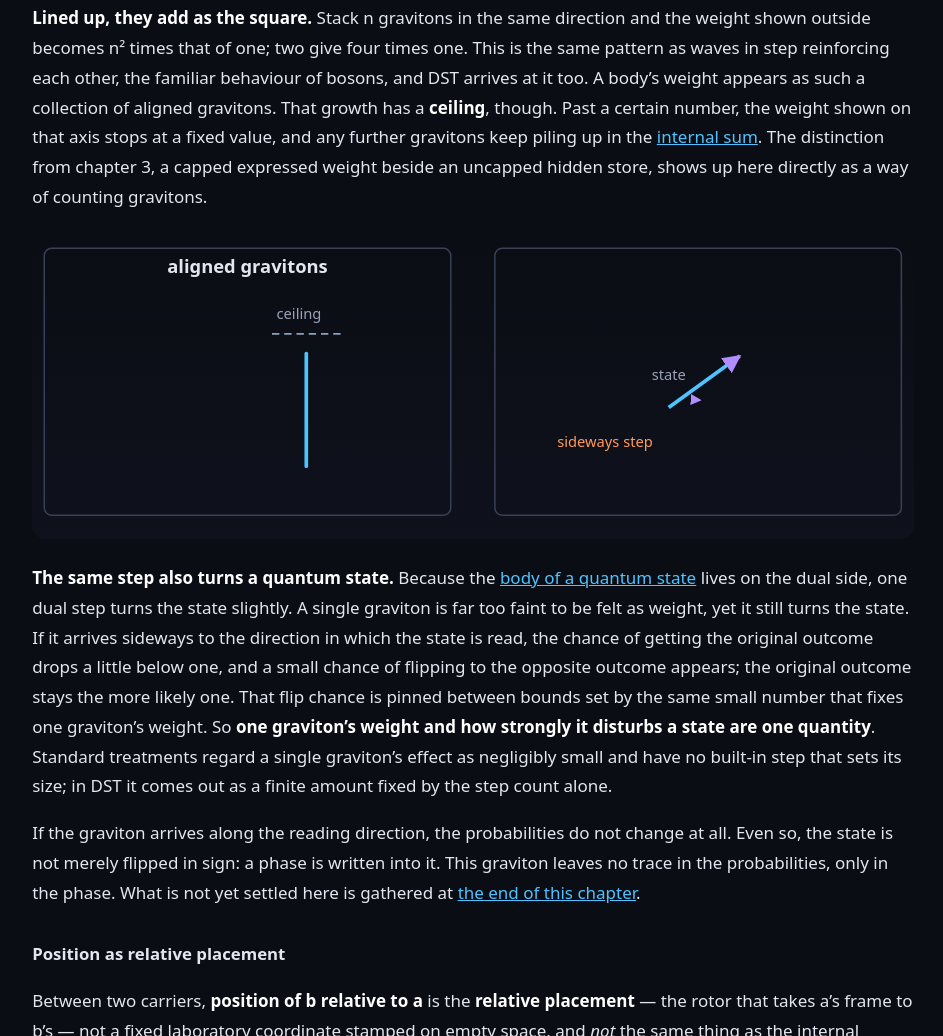
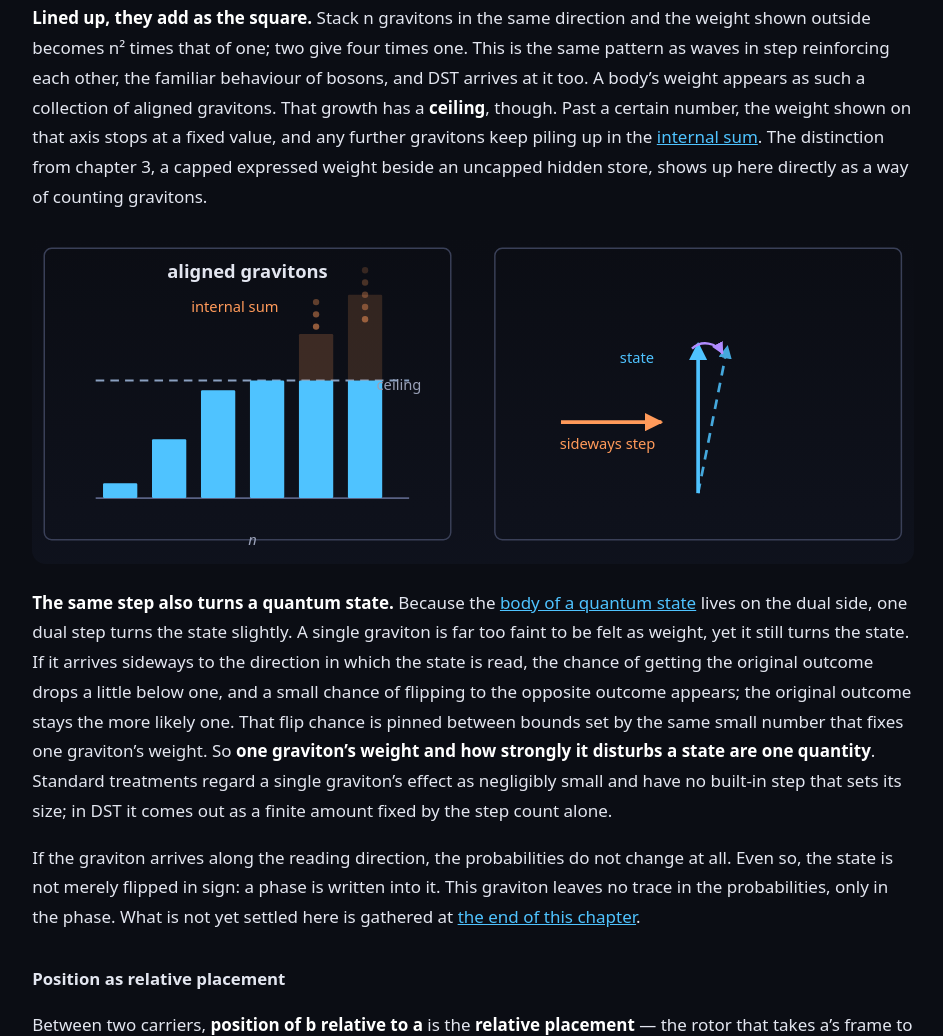
Before and after one commit to hypernumbernet/DstDiophantine, a plain HTML site: page site/quantum-gravity.html in a window 1280 px wide. Shown: the part 1678-2714 px from the top of the page, without its empty margins (167-1110 px from the left). Drawn offline with Linux system fonts and the light colour scheme.

Commit message:
site: redraw graviton-step diagram (square bars, ceiling, sideways step)
Co-authored-by: hypernumbernet <hypernumbernet@users.noreply.github.com>

```diff
--- a/site/quantum-gravity.html
+++ b/site/quantum-gravity.html
@@ -58,28 +58,46 @@
   <h3 class="sub" id="graviton-step"><span class="en">One graviton: the smallest step of mismatch</span><span class="ja">重力子ひとつ：ずれの一刻み</span></h3>
   <p><span class="en">Here the two threads above meet: quantum states live on the dual side, and gravity is the mismatch between the usual and dual readings. That mismatch has a smallest unit. In DST, angles are divided into a fixed number N of steps, so the least nonzero move on one axis is a <b>single step</b> that turns only the dual side by the angle 2π/N. DST reads this step as one <b>graviton</b>. Once N is at least 4, the step sits inside the <a class="ref" href="admissible.html#cone-regimes">admissible cone</a> and carries exactly the smallest nonzero weight the steps allow. What is divided into steps is angle; space itself is not chopped up.</span><span class="ja">ここで、上の二つの話 — 量子の状態は双対側にあること、引力は通常読みと双対読みの<b>ずれ</b>であること — が一点で出会います。そのずれには、いちばん小さな単位があります。DST では角度が決まった数 N の刻みに区切られているので、一つの軸の上でゼロでない最小の動きは、双対側だけを角度 2π/N 回す<b>一刻み</b>です。DST はこれを<b>重力子</b>ひとつと読みます。N が 4 以上なら、この一刻みは<a class="ref" href="admissible.html#cone-regimes">許容錐</a>の中に収まり、刻みが許すゼロでない重みのうち、ちょうどいちばん小さな値を運びます。刻まれているのは角度であって、空間が細かく区切られているわけではありません。</span></p>
   <p><span class="en"><b>Lined up, they add as the square.</b> Stack n gravitons in the same direction and the weight shown outside becomes n² times that of one; two give four times one. This is the same pattern as waves in step reinforcing each other, the familiar behaviour of bosons, and DST arrives at it too. A body’s weight appears as such a collection of aligned gravitons. That growth has a <b>ceiling</b>, though. Past a certain number, the weight shown on that axis stops at a fixed value, and any further gravitons keep piling up in the <a class="ref" href="admissible.html#superposition">internal sum</a>. The distinction from chapter&nbsp;3, a capped expressed weight beside an uncapped hidden store, shows up here directly as a way of counting gravitons.</span><span class="ja"><b>そろうと二乗で効く。</b>同じ向きの重力子を n 個重ねると、表に出る重みは一個の n² 倍になります。二個なら四倍です。足並みをそろえた波が強め合うのと同じ形で、ボース粒子の振る舞いとして見慣れたものに DST も行き着きます。物体の重さは、こうしてそろった重力子の集まりとして表れます。ただし、この伸びには<b>天井</b>があります。ある数を超えると、その軸で表に出る重みは一定の値で止まり、それ以上の重力子は<a class="ref" href="admissible.html#superposition">内部の和</a>にたまり続けます。表に出る重さには上限があり、隠れた蓄えには上限がない、という第&nbsp;3&nbsp;章の区別が、重力子の数え方としてそのまま現れています。</span></p>
-  <svg class="fig" viewBox="0 0 720 248" role="img" aria-label="Aligned gravitons rise to a ceiling; a sideways step tilts a quantum state">
+  <svg class="fig" viewBox="0 0 720 268" role="img" aria-label="Aligned gravitons rise to a ceiling; a sideways step tilts a quantum state">
     <defs>
-      <marker id="gst-ar" viewBox="0 0 10 10" refX="9" refY="5" markerWidth="5" markerHeight="5" orient="auto"><path d="M0,0L10,5L0,10z" fill="var(--accent)"/></marker>
+      <marker id="gst-us" viewBox="0 0 10 10" refX="9" refY="5" markerWidth="5" markerHeight="5" orient="auto"><path d="M0,0L10,5L0,10z" fill="var(--usual)"/></marker>
+      <marker id="gst-du" viewBox="0 0 10 10" refX="9" refY="5" markerWidth="5" markerHeight="5" orient="auto"><path d="M0,0L10,5L0,10z" fill="var(--dual)"/></marker>
+      <marker id="gst-ac" viewBox="0 0 10 10" refX="9" refY="5" markerWidth="5" markerHeight="5" orient="auto"><path d="M0,0L10,5L0,10z" fill="var(--accent)"/></marker>
     </defs>
-    <rect x="10" y="10" width="332" height="218" rx="6" fill="none" stroke="#3a4058" stroke-width="1.2"/>
-    <rect x="378" y="10" width="332" height="218" rx="6" fill="none" stroke="#3a4058" stroke-width="1.2"/>
-  <g transform="translate(56,188)">
-      <path fill="none" class="dual" stroke-width="1.6" d="M0,0 A10,10 0 0 1 8,-5"/>
-      <path fill="none" class="dual" stroke-width="1.6" d="M24,0 A10,10 0 0 1 32,-5"/>
-      <path fill="none" class="dual" stroke-width="1.6" d="M48,0 A10,10 0 0 1 56,-5"/>
-      <path fill="none" class="dual" stroke-width="1.6" d="M72,0 A10,10 0 0 1 80,-5"/>
-      <line x1="168" y1="0" x2="168" y2="-92" class="usual" stroke-width="8" stroke-linecap="round"/>
-      <line x1="140" y1="-108" x2="196" y2="-108" stroke="#8aa0c0" stroke-width="1.4" stroke-dasharray="6 4"/>
+    <rect x="10" y="10" width="332" height="238" rx="6" fill="none" stroke="#3a4058" stroke-width="1.2"/>
+    <rect x="378" y="10" width="332" height="238" rx="6" fill="none" stroke="#3a4058" stroke-width="1.2"/>
+    <text class="cap" x="176" y="34" text-anchor="middle"><tspan class="en">aligned gravitons</tspan><tspan class="ja">そろった重力子</tspan></text>
+    <g transform="translate(52,214)">
+      <line x1="0" y1="0" x2="256" y2="0" class="axis" stroke-width="1.2"/>
+      <line x1="0" y1="-96" x2="256" y2="-96" stroke="#8aa0c0" stroke-width="1.5" stroke-dasharray="7 5"/>
+      <rect x="6" y="-12" width="28" height="12" fill="var(--usual)" rx="1"/>
+      <rect x="46" y="-48" width="28" height="48" fill="var(--usual)" rx="1"/>
+      <rect x="86" y="-88" width="28" height="88" fill="var(--usual)" rx="1"/>
+      <rect x="126" y="-96" width="28" height="96" fill="var(--usual)" rx="1"/>
+      <rect x="166" y="-96" width="28" height="96" fill="var(--usual)" rx="1"/>
+      <rect x="206" y="-96" width="28" height="96" fill="var(--usual)" rx="1"/>
+      <rect x="166" y="-134" width="28" height="38" fill="var(--dual)" opacity=".2" rx="1"/>
+      <rect x="206" y="-166" width="28" height="70" fill="var(--dual)" opacity=".16" rx="1"/>
+      <circle cx="180" cy="-140" r="2.6" class="dotw" opacity=".55"/>
+      <circle cx="180" cy="-150" r="2.6" class="dotw" opacity=".45"/>
+      <circle cx="180" cy="-160" r="2.6" class="dotw" opacity=".35"/>
+      <circle cx="220" cy="-146" r="2.6" class="dotw" opacity=".5"/>
+      <circle cx="220" cy="-156" r="2.6" class="dotw" opacity=".4"/>
+      <circle cx="220" cy="-166" r="2.6" class="dotw" opacity=".32"/>
+      <circle cx="220" cy="-176" r="2.6" class="dotw" opacity=".25"/>
+      <circle cx="220" cy="-186" r="2.6" class="dotw" opacity=".18"/>
     </g>
-    <text class="cap" x="176" y="30" text-anchor="middle"><tspan class="en">aligned gravitons</tspan><tspan class="ja">そろった重力子</tspan></text>
-    <text class="lbl small" x="218" y="68" text-anchor="middle"><tspan class="en">ceiling</tspan><tspan class="ja">天井</tspan></text>
-    <g transform="translate(520,140)">
-      <line x1="0" y1="0" x2="58" y2="-42" class="usual" stroke-width="2.6" marker-end="url(#gst-ar)"/>
-      <path fill="none" class="dual" stroke-width="1.8" d="M8,6 A18,18 0 0 1 26,-6" marker-end="url(#gst-ar)"/>
+    <text class="lbl small" x="318" y="126" text-anchor="end"><tspan class="en">ceiling</tspan><tspan class="ja">天井</tspan></text>
+    <text class="lbl small dualt" x="130" y="62" text-anchor="start"><tspan class="en">internal sum</tspan><tspan class="ja">内部の和</tspan></text>
+    <text class="lbl small" x="180" y="252" text-anchor="middle"><tspan font-style="italic">n</tspan></text>
+    <g transform="translate(544,210)">
+      <line x1="0" y1="0" x2="0" y2="-122" class="usual" stroke-width="2.8" marker-end="url(#gst-us)"/>
+      <line x1="0" y1="0" x2="24" y2="-120" stroke="var(--usual)" stroke-width="2.2" stroke-dasharray="8 6" opacity=".85" marker-end="url(#gst-us)"/>
+      <path fill="none" stroke="var(--accent)" stroke-width="2" d="M-5,-118 A16,16 0 0 1 20,-114" marker-end="url(#gst-ac)"/>
+      <line x1="-112" y1="-58" x2="-30" y2="-58" class="dual" stroke-width="2.6" marker-end="url(#gst-du)"/>
     </g>
-    <text class="lbl small" x="520" y="118" text-anchor="middle"><tspan class="en">state</tspan><tspan class="ja">状態</tspan></text>
-    <text class="lbl small dualt" x="468" y="172" text-anchor="middle"><tspan class="en">sideways step</tspan><tspan class="ja">横からの一刻み</tspan></text>
+    <text class="lbl small usualt" x="508" y="104" text-anchor="end"><tspan class="en">state</tspan><tspan class="ja">状態</tspan></text>
+    <text class="lbl small dualt" x="470" y="174" text-anchor="middle"><tspan class="en">sideways step</tspan><tspan class="ja">横からの一刻み</tspan></text>
   </svg>
   <p><span class="en"><b>The same step also turns a quantum state.</b> Because the <a class="ref" href="#dual-quantum">body of a quantum state</a> lives on the dual side, one dual step turns the state slightly. A single graviton is far too faint to be felt as weight, yet it still turns the state. If it arrives sideways to the direction in which the state is read, the chance of getting the original outcome drops a little below one, and a small chance of flipping to the opposite outcome appears; the original outcome stays the more likely one. That flip chance is pinned between bounds set by the same small number that fixes one graviton’s weight. So <b>one graviton’s weight and how strongly it disturbs a state are one quantity</b>. Standard treatments regard a single graviton’s effect as negligibly small and have no built-in step that sets its size; in DST it comes out as a finite amount fixed by the step count alone.</span><span class="ja"><b>同じ一刻みは、量子の状態も回す。</b><a class="ref" href="#dual-quantum">量子の状態の本体</a>は双対側にあるので、双対側の一刻みはそのまま状態を少し回します。重力子ひとつでは重さとして感じ取れないほどかすかでも、状態を回すことは回します。状態を読む向きに対して横から重力子が当たると、元の結果が出る確率は 1 からわずかに下がり、反対の結果に反転する確率が少しだけ生まれます。元の結果のほうが出やすいことは変わりません。この反転の確率は、重力子ひとつの重みを決めているのと同じ小さな数で上下から挟まれています。つまり、<b>重力子ひとつの重さと、それが状態を乱す強さは、同じ一つの量</b>です。標準的な扱いでは重力子ひとつの効果は無視できるほど小さいとされ、その大きさを決める刻みもありません。DST では、刻みの数だけで決まる有限の量として現れます。</span></p>
   <p><span class="en">If the graviton arrives along the reading direction, the probabilities do not change at all. Even so, the state is not merely flipped in sign: a phase is written into it. This graviton leaves no trace in the probabilities, only in the phase. What is not yet settled here is gathered at <a class="ref" href="#open-frontiers">the end of this chapter</a>.</span><span class="ja">状態を読む向きに沿って重力子が当たると、確率はまったく変わりません。それでも状態は符号が変わるだけでは終わらず、位相が書き込まれます。確率には跡を残さず、位相にだけ跡を残す重力子です。ここでまだ決まっていないことは、<a class="ref" href="#open-frontiers">この章の終わり</a>にまとめます。</span></p>
```
